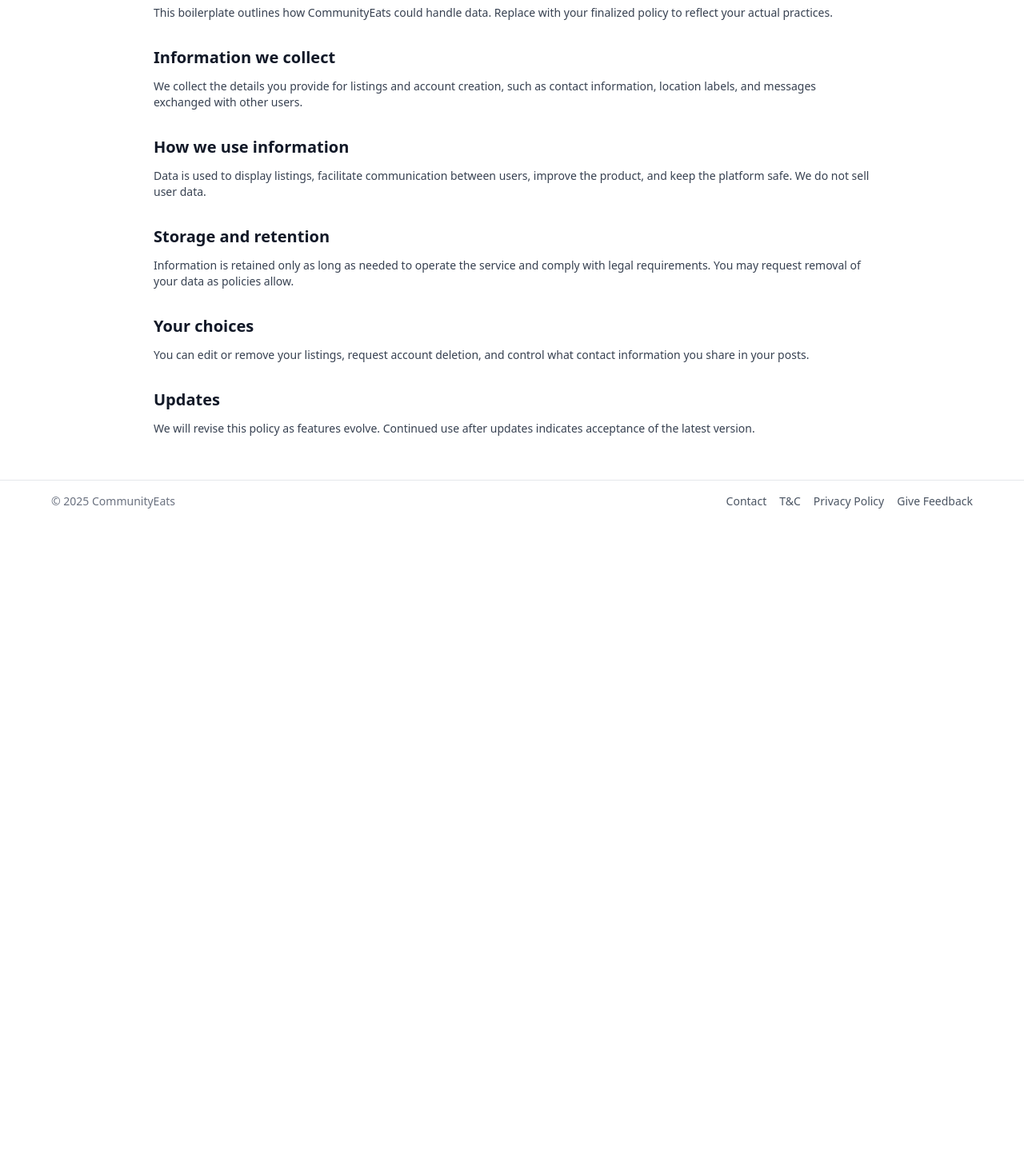
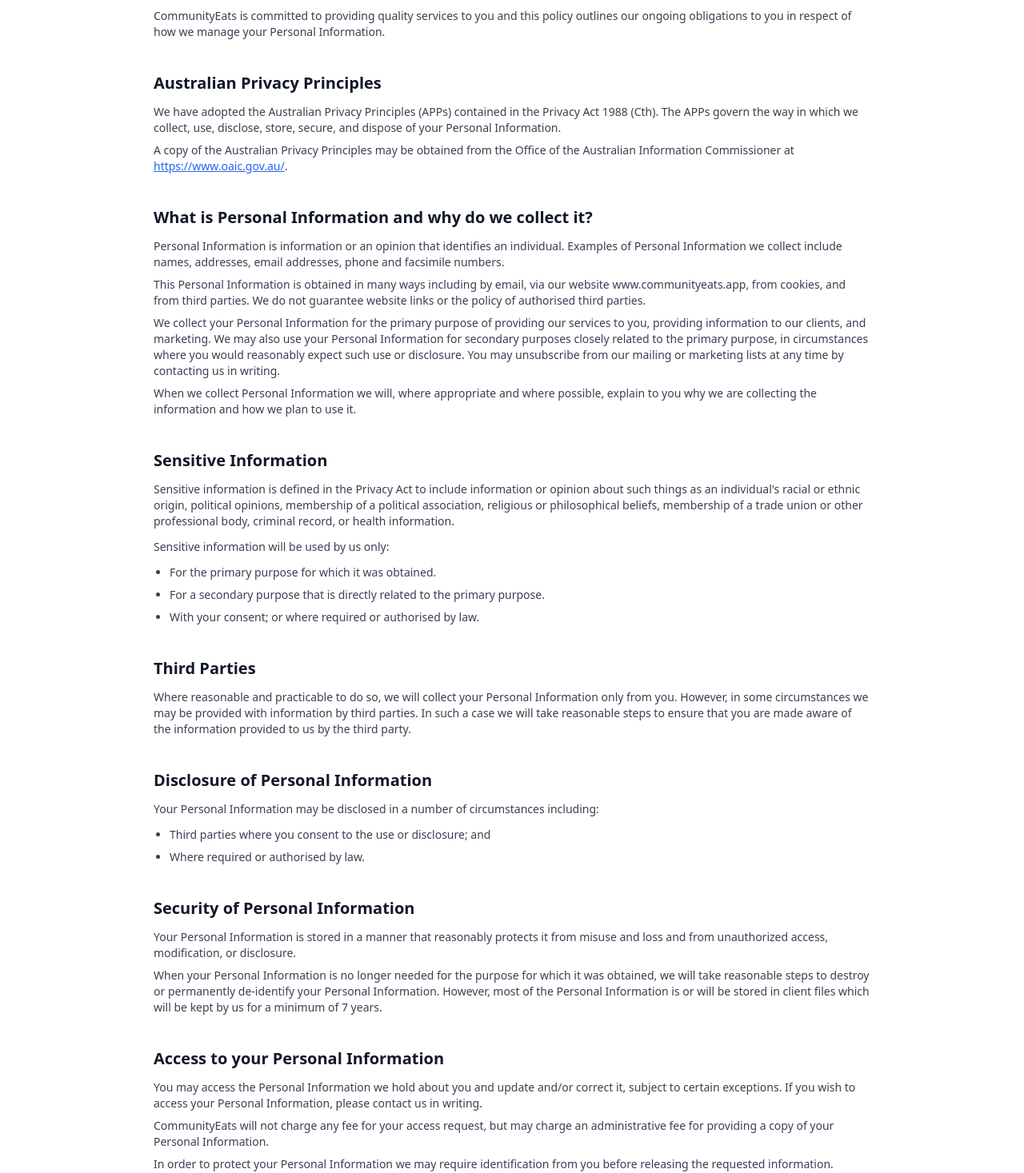
Before and after one commit to communityeats/communityeats, a Next.js app: page /privacy in a window 1280 px wide. Shown: the part 147-1614 px from the top of the page at 80% size. Before the commit the page ends 800 px from the top, so only its background shows below. Built offline with nearby package versions, Linux system fonts and the light colour scheme; no server answers.

Commit message:
add pp tc content. ensure that user must accept both when creating account. ensure user accepts tc when posting food

```diff
--- a/src/app/api/v1/account/create/route.ts
+++ b/src/app/api/v1/account/create/route.ts
@@ -8,6 +8,8 @@ initAdmin()
 type Body = {
   name?: string
   email?: string
+  acceptedTerms?: unknown
+  acceptedPrivacy?: unknown
 }
 
 export async function POST(req: NextRequest) {
@@ -25,6 +27,8 @@ export async function POST(req: NextRequest) {
     const body: Body = await req.json().catch(() => ({}))
     const rawName = typeof body.name === 'string' ? body.name : ''
     const rawEmail = typeof body.email === 'string' ? body.email : ''
+    const acceptedTerms = body.acceptedTerms === true
+    const acceptedPrivacy = body.acceptedPrivacy === true
 
     const name = rawName.trim()
     const email = rawEmail.trim()
@@ -33,6 +37,13 @@ export async function POST(req: NextRequest) {
     if (!name || name.length > 100) {
       return NextResponse.json(
         { error: 'Invalid name. Provide a non-empty name up to 100 characters.' },
+        { status: 400 }
+      )
+    }
+
+    if (!acceptedTerms || !acceptedPrivacy) {
+      return NextResponse.json(
+        { error: 'You must accept the Terms & Conditions and Privacy Policy to create an account.' },
         { status: 400 }
       )
     }
@@ -58,11 +69,17 @@ export async function POST(req: NextRequest) {
 
     // Decide 200 vs 201 by checking existence
     const existing = await userRef.get()
+    const existingTermsAt = existing.exists ? existing.get('accepted_terms_at') ?? null : null
+    const existingPrivacyAt = existing.exists ? existing.get('accepted_privacy_at') ?? null : null
     await userRef.set(
       {
         name,
         email: finalEmail,
         email_verified: !!decoded.email_verified,
+        accepted_terms: true,
+        accepted_privacy: true,
+        accepted_terms_at: existingTermsAt ?? FieldValue.serverTimestamp(),
+        accepted_privacy_at: existingPrivacyAt ?? FieldValue.serverTimestamp(),
         // server timestamps for consistent ordering
         updated_at: FieldValue.serverTimestamp(),
         ...(existing.exists ? {} : { created_at: FieldValue.serverTimestamp() }),
--- a/src/app/api/v1/listings/create/route.ts
+++ b/src/app/api/v1/listings/create/route.ts
@@ -11,7 +11,14 @@ import { v4 as uuidv4 } from 'uuid'
 
 initAdmin() // Ensure initialized once
 
-const REQUIRED_FIELDS = ['title', 'description', 'exchange_type', 'thumbnail_id', 'image_ids'] as const
+const REQUIRED_FIELDS = [
+  'title',
+  'description',
+  'exchange_type',
+  'thumbnail_id',
+  'image_ids',
+  'terms_acknowledged',
+] as const
 
 export async function POST(req: Request) {
   try {
@@ -47,6 +54,10 @@ export async function POST(req: Request) {
 
     if (!isExchangeType(data.exchange_type)) {
       return NextResponse.json({ error: 'Invalid exchange type' }, { status: 400 })
+    }
+
+    if (data.terms_acknowledged !== true) {
+      return NextResponse.json({ error: 'You must accept the terms before posting.' }, { status: 400 })
     }
 
     if (typeof data.thumbnail_id !== 'string') {
@@ -96,6 +107,7 @@ export async function POST(req: Request) {
       image_ids: imageIds,
       thumbnail_id: data.thumbnail_id,
       anonymous: Boolean(data.anonymous),
+      terms_acknowledged: true,
       interested_users_uids: [],
       status: 'available',
       updated_at: new Date().toISOString(),
--- a/src/app/listings/new/page.tsx
+++ b/src/app/listings/new/page.tsx
@@ -20,6 +20,7 @@ type FormState = {
   exchange_type: ExchangeType | ''
   contact_info: string
   anonymous: boolean
+  termsAccepted: boolean
 }
 
 export default function NewListingPage() {
@@ -30,6 +31,7 @@ export default function NewListingPage() {
     exchange_type: '',
     contact_info: '',
     anonymous: false,
+    termsAccepted: false,
   })
   const [images, setImages] = useState<File[]>([])
   const [thumbnailId, setThumbnailId] = useState<string | null>(null)
@@ -68,6 +70,11 @@ export default function NewListingPage() {
 
     if (!formData.title || !formData.description || !formData.exchange_type) {
       setError('Please fill in all required fields.')
+      return
+    }
+
+    if (!formData.termsAccepted) {
+      setError('Please accept the T&C and acknowledgement before posting.')
       return
     }
 
@@ -157,6 +164,7 @@ export default function NewListingPage() {
       exchange_type: formData.exchange_type,
       contact_info: formData.contact_info || null,
       anonymous: formData.anonymous,
+      terms_acknowledged: formData.termsAccepted,
       image_ids: uploaded.map((img) => img.id),
       image_urls: uploaded.map((img) => img.url),
       thumbnail_id: thumbnailEntry.id,
@@ -243,7 +251,27 @@ export default function NewListingPage() {
             <input type="checkbox" name="anonymous" className="mr-2" onChange={handleChange} />
             Post anonymously
           </label>
-          <br/>
+
+          <div className="space-y-2 rounded-md border border-gray-200 bg-gray-50 p-4 text-sm text-gray-700">
+            <label className="flex items-start gap-3">
+              <input
+                type="checkbox"
+                name="termsAccepted"
+                checked={formData.termsAccepted}
+                onChange={handleChange}
+                className="mt-1 h-4 w-4 rounded border-gray-300 text-green-600 focus:ring-green-500"
+                required
+              />
+              <span>
+                I accept the{' '}
+                <a href="/terms" className="text-green-600 hover:underline">
+                  T&amp;C
+                </a>{' '}
+                and acknowledge that this food is given in good faith, is safe, and any necessary handling/expiry info
+                is given to the other party.
+              </span>
+            </label>
+          </div>
 
           <button type="submit" className="bg-green-600 text-white px-4 py-2 rounded hover:bg-green-700">Create Listing</button>
         </form>
--- a/src/app/privacy/page.tsx
+++ b/src/app/privacy/page.tsx
@@ -2,53 +2,118 @@ export const metadata = { title: 'Privacy Policy | CommunityEats' }
 
 export default function PrivacyPage() {
   return (
-    <div className="max-w-4xl mx-auto py-12 space-y-8">
-      <header className="space-y-2">
+    <div className="max-w-4xl mx-auto py-12 space-y-10">
+      <header className="space-y-3">
         <h1 className="text-3xl font-bold text-gray-900">Privacy Policy</h1>
         <p className="text-gray-700 text-sm">
-          This boilerplate outlines how CommunityEats could handle data. Replace with your finalized policy to
-          reflect your actual practices.
+          CommunityEats is committed to providing quality services to you and this policy outlines our ongoing
+          obligations to you in respect of how we manage your Personal Information.
         </p>
       </header>
 
       <section className="space-y-3">
-        <h2 className="text-xl font-semibold text-gray-900">Information we collect</h2>
+        <h2 className="text-xl font-semibold text-gray-900">Australian Privacy Principles</h2>
+        <div className="text-gray-700 text-sm space-y-2">
+          <p>
+            We have adopted the Australian Privacy Principles (APPs) contained in the Privacy Act 1988 (Cth). The
+            APPs govern the way in which we collect, use, disclose, store, secure, and dispose of your Personal
+            Information.
+          </p>
+          <p>
+            A copy of the Australian Privacy Principles may be obtained from the Office of the Australian Information
+            Commissioner at{' '}
+            <a className="text-blue-600 underline" href="https://www.oaic.gov.au/" target="_blank" rel="noreferrer">
+              https://www.oaic.gov.au/
+            </a>
+            .
+          </p>
+        </div>
+      </section>
+
+      <section className="space-y-3">
+        <h2 className="text-xl font-semibold text-gray-900">What is Personal Information and why do we collect it?</h2>
+        <div className="text-gray-700 text-sm space-y-2">
+          <p>
+            Personal Information is information or an opinion that identifies an individual. Examples of Personal
+            Information we collect include names, addresses, email addresses, phone and facsimile numbers.
+          </p>
+          <p>
+            This Personal Information is obtained in many ways including by email, via our website www.communityeats.app,
+            from cookies, and from third parties. We do not guarantee website links or the policy of authorised third
+            parties.
+          </p>
+          <p>
+            We collect your Personal Information for the primary purpose of providing our services to you, providing
+            information to our clients, and marketing. We may also use your Personal Information for secondary purposes
+            closely related to the primary purpose, in circumstances where you would reasonably expect such use or
+            disclosure. You may unsubscribe from our mailing or marketing lists at any time by contacting us in writing.
+          </p>
+          <p>
+            When we collect Personal Information we will, where appropriate and where possible, explain to you why we are
+            collecting the information and how we plan to use it.
+          </p>
+        </div>
+      </section>
+
+      <section className="space-y-3">
+        <h2 className="text-xl font-semibold text-gray-900">Sensitive Information</h2>
         <p className="text-gray-700 text-sm">
-          We collect the details you provide for listings and account creation, such as contact information,
-          location labels, and messages exchanged with other users.
+          Sensitive information is defined in the Privacy Act to include information or opinion about such things as an
+          individual&apos;s racial or ethnic origin, political opinions, membership of a political association, religious
+          or philosophical beliefs, membership of a trade union or other professional body, criminal record, or health
+          information.
+        </p>
+        <p className="text-gray-700 text-sm">Sensitive information will be used by us only:</p>
+        <ul className="list-disc pl-5 text-gray-700 text-sm space-y-2">
+          <li>For the primary purpose for which it was obtained.</li>
+          <li>For a secondary purpose that is directly related to the primary purpose.</li>
+          <li>With your consent; or where required or authorised by law.</li>
+        </ul>
+      </section>
+
+      <section className="space-y-3">
+        <h2 className="text-xl font-semibold text-gray-900">Third Parties</h2>
+        <p className="text-gray-700 text-sm">
+          Where reasonable and practicable to do so, we will collect your Personal Information only from you. However,
+          in some circumstances we may be provided with information by third parties. In such a case we will take
+          reasonable steps to ensure that you are made aware of the information provided to us by the third party.
         </p>
       </section>
 
       <section className="space-y-3">
-        <h2 className="text-xl font-semibold text-gray-900">How we use information</h2>
-        <p className="text-gray-700 text-sm">
-          Data is used to display listings, facilitate communication between users, improve the product, and keep the
-          platform safe. We do not sell user data.
-        </p>
+        <h2 className="text-xl font-semibold text-gray-900">Disclosure of Personal Information</h2>
+        <p className="text-gray-700 text-sm">Your Personal Information may be disclosed in a number of circumstances including:</p>
+        <ul className="list-disc pl-5 text-gray-700 text-sm space-y-2">
+          <li>Third parties where you consent to the use or disclosure; and</li>
+          <li>Where required or authorised by law.</li>
+        </ul>
       </section>
 
       <section className="space-y-3">
-        <h2 className="text-xl font-semibold text-gray-900">Storage and retention</h2>
-        <p className="text-gray-700 text-sm">
-          Information is retained only as long as needed to operate the service and comply with legal requirements.
-          You may request removal of your data as policies allow.
-        </p>
+        <h2 className="text-xl font-semibold text-gray-900">Security of Personal Information</h2>
+        <div className="text-gray-700 text-sm space-y-2">
+          <p>
+            Your Personal Information is stored in a manner that reasonably protects it from misuse and loss and from
+            unauthorized access, modification, or disclosure.
+          </p>
+          <p>
+            When your Personal Information is no longer needed for the purpose for which it was obtained, we will take
+            reasonable steps to destroy or permanently de-identify your Personal Information. However, most of the
+            Personal Information is or will be stored in client files which will be kept by us for a minimum of 7 years.
+          </p>
+        </div>
       </section>
 
       <section className="space-y-3">
-        <h2 className="text-xl font-semibold text-gray-900">Your choices</h2>
-        <p className="text-gray-700 text-sm">
-          You can edit or remove your listings, request account deletion, and control what contact information you
-          share in your posts.
-        </p>
-      </section>
-
-      <section className="space-y-3">
-        <h2 className="text-xl font-semibold text-gray-900">Updates</h2>
-        <p className="text-gray-700 text-sm">
-          We will revise this policy as features evolve. Continued use after updates indicates acceptance of the
-          latest version.
-        </p>
+        <h2 className="text-xl font-semibold text-gray-900">Access to your Personal Information</h2>
+        <div className="text-gray-700 text-sm space-y-2">
+          <p>
+            You may access the Personal Information we hold about you and update and/or correct it, subject to certain
+            exceptions. If you wish to access your Personal Information, please contact us in writing.
+          </p>
+          <p>CommunityEats will not charge any fee for your access request, but may charge an administrative fee for providing a copy of your Personal Information.</p>
+          <p>In order to protect your Personal Information we may require identification from you before releasing the requested information.</p>
+        </div>
       </section>
     </div>
   )
--- a/src/app/register/RegisterForm.tsx
+++ b/src/app/register/RegisterForm.tsx
@@ -12,10 +12,16 @@ export default function RegisterForm({ redirect }: { redirect: string }) {
   const [password, setPassword] = useState("");
   const [error, setError] = useState<string | null>(null);
   const [loading, setLoading] = useState(false);
+  const [acceptedTerms, setAcceptedTerms] = useState(false);
+  const [acceptedPrivacy, setAcceptedPrivacy] = useState(false);
 
   const handleSubmit = async (e: React.FormEvent) => {
     e.preventDefault();
     setError(null);
+    if (!acceptedTerms || !acceptedPrivacy) {
+      setError("Please accept the Terms & Conditions and Privacy Policy to continue.");
+      return;
+    }
     setLoading(true);
     try {
       const cred = await createUserWithEmailAndPassword(auth, email, password);
@@ -25,7 +31,12 @@ export default function RegisterForm({ redirect }: { redirect: string }) {
       const res = await fetch("/api/v1/account/create", {
         method: "POST",
         headers: { "Content-Type": "application/json", Authorization: `Bearer ${idToken}` },
-        body: JSON.stringify({ name, email }),
+        body: JSON.stringify({
+          name,
+          email,
+          acceptedTerms,
+          acceptedPrivacy,
+        }),
       });
       if (!res.ok) {
         let msg = "Failed to save user profile";
@@ -100,6 +111,41 @@ export default function RegisterForm({ redirect }: { redirect: string }) {
               />
             </div>
 
+            <div className="space-y-3 rounded-md border border-gray-200 bg-gray-50 p-4 text-sm text-gray-700">
+              <label className="flex items-start gap-3">
+                <input
+                  type="checkbox"
+                  checked={acceptedTerms}
+                  onChange={(e) => setAcceptedTerms(e.target.checked)}
+                  className="mt-1 h-4 w-4 rounded border-gray-300 text-green-600 focus:ring-green-500"
+                  required
+                />
+                <span>
+                  I accept the{" "}
+                  <a href="/terms" className="text-green-600 hover:underline" target="_blank" rel="noopener noreferrer">
+                    Terms & Conditions
+                  </a>
+                  .
+                </span>
+              </label>
+              <label className="flex items-start gap-3">
+                <input
+                  type="checkbox"
+                  checked={acceptedPrivacy}
+                  onChange={(e) => setAcceptedPrivacy(e.target.checked)}
+                  className="mt-1 h-4 w-4 rounded border-gray-300 text-green-600 focus:ring-green-500"
+                  required
+                />
+                <span>
+                  I have read and accept the{" "}
+                  <a href="/privacy" className="text-green-600 hover:underline" target="_blank" rel="noopener noreferrer">
+                    Privacy Policy
+                  </a>
+                  .
+                </span>
+              </label>
+            </div>
+
             {error && <p className="text-red-500 text-sm">{error}</p>}
 
             <button
--- a/src/app/terms/page.tsx
+++ b/src/app/terms/page.tsx
@@ -2,44 +2,61 @@ export const metadata = { title: 'Terms & Conditions | CommunityEats' }
 
 export default function TermsPage() {
   return (
-    <div className="max-w-4xl mx-auto py-12 space-y-8">
-      <header className="space-y-2">
+    <div className="max-w-4xl mx-auto py-12 space-y-10">
+      <header className="space-y-3">
         <h1 className="text-3xl font-bold text-gray-900">Terms & Conditions</h1>
         <p className="text-gray-700 text-sm">
-          Replace this boilerplate with your finalized terms. It is a starting point to outline how CommunityEats
-          should be used and what users can expect.
+          CommunityEats is intended for sharing surplus food within your community. By using this app you agree
+          to these terms.
         </p>
       </header>
 
       <section className="space-y-3">
-        <h2 className="text-xl font-semibold text-gray-900">Using CommunityEats</h2>
+        <h2 className="text-xl font-semibold text-gray-900">Respect, courtesy &amp; kindness</h2>
+        <ul className="list-disc pl-5 text-gray-700 text-sm space-y-2">
+          <li>We&apos;re all in this together to create a welcoming environment. Let&apos;s treat everyone with respect.</li>
+          <li>Treat others how you would like them to treat you.</li>
+          <li>Behave like adults, settle any disputes maturely, and reach out if you need help doing so.</li>
+          <li>Respect each other&apos;s time. If you commit to picking something up, show up or let the giver know if plans change.</li>
+          <li>Do not share sensitive personal information through the platform.</li>
+        </ul>
+      </section>
+
+      <section className="space-y-3">
+        <h2 className="text-xl font-semibold text-gray-900">First come, first served</h2>
+        <ul className="list-disc pl-5 text-gray-700 text-sm space-y-2">
+          <li>If multiple people request the same item, the giver decides who gets it. The goal is to pass food on easily and safely.</li>
+          <li>Give away food quickly and easily.</li>
+          <li>Maximise food safety.</li>
+        </ul>
+      </section>
+
+      <section className="space-y-3">
+        <h2 className="text-xl font-semibold text-gray-900">Communicate honestly and accurately</h2>
         <p className="text-gray-700 text-sm">
-          CommunityEats is intended for sharing surplus food within your community. Users agree to post accurate
-          information, respect local laws, and follow any pickup guidelines set by posters.
+          Describe items you&apos;re offering accurately and store items properly while awaiting pickup.
         </p>
       </section>
 
       <section className="space-y-3">
-        <h2 className="text-xl font-semibold text-gray-900">User responsibilities</h2>
-        <p className="text-gray-700 text-sm">
-          You are responsible for the items you list or claim, ensuring food safety, and communicating clearly with
-          other users. Do not share sensitive personal information through the platform.
-        </p>
+        <h2 className="text-xl font-semibold text-gray-900">All care but no responsibility</h2>
+        <ul className="list-disc pl-5 text-gray-700 text-sm space-y-2">
+          <li>All transactions are at your own risk and the team has no responsibility for food shared.</li>
+          <li>The team has no liability for issues arising from exchanges arranged through the app.</li>
+        </ul>
       </section>
 
       <section className="space-y-3">
-        <h2 className="text-xl font-semibold text-gray-900">Liability</h2>
+        <h2 className="text-xl font-semibold text-gray-900">It is a gift</h2>
         <p className="text-gray-700 text-sm">
-          This app is provided “as is” without warranties. By using CommunityEats you agree that the team is not
-          liable for issues arising from exchanges arranged through the app.
+          It&apos;s okay to trade if agreed beforehand, and be prepared to give it away for free - the main aim of this app.
         </p>
       </section>
 
       <section className="space-y-3">
         <h2 className="text-xl font-semibold text-gray-900">Changes</h2>
         <p className="text-gray-700 text-sm">
-          These terms may be updated as features change. Continued use of CommunityEats means you accept any
-          updated terms posted here.
+          The team may update these terms as features change.
         </p>
       </section>
     </div>
```
